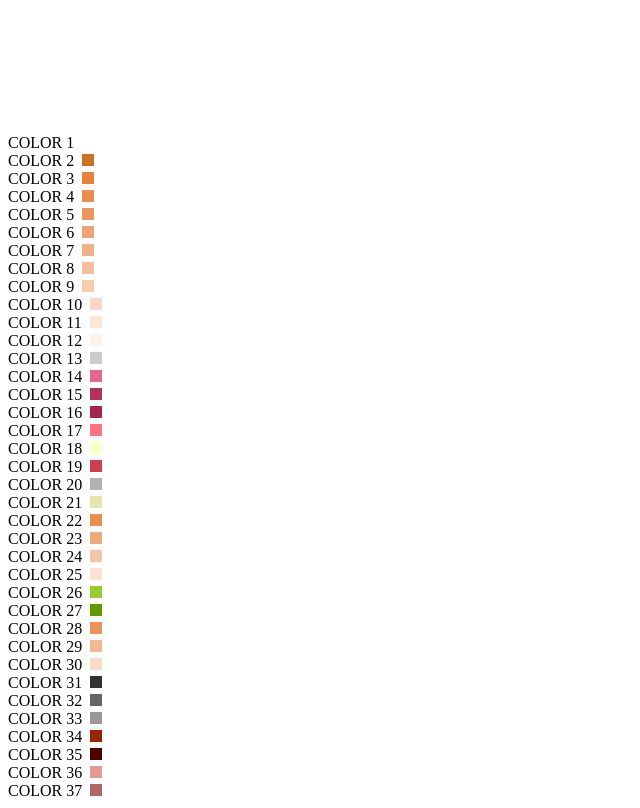
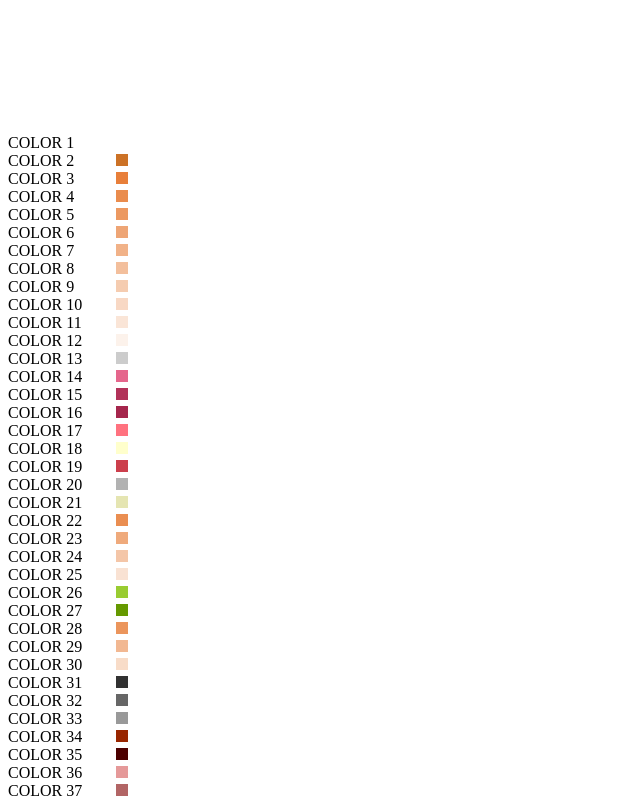
Before and after one commit to AlessandroMinoccheri/svg-change-color, a website: page index.html in a window 1280 px wide. Shown: the part 860-1668 px from the top of the page, without its empty margins (0-640 px from the left). Drawn offline with Linux system fonts and the light colour scheme.

Commit message:
fixed css

```diff
--- a/css/svg-change-color.css
+++ b/css/svg-change-color.css
@@ -1,3 +1,8 @@
+.list-color-in-tee span{
+    display: inline-block;
+    width: 100px;
+}
+
 .change-color-tee {
     width: 12px;
     height: 12px;
```
